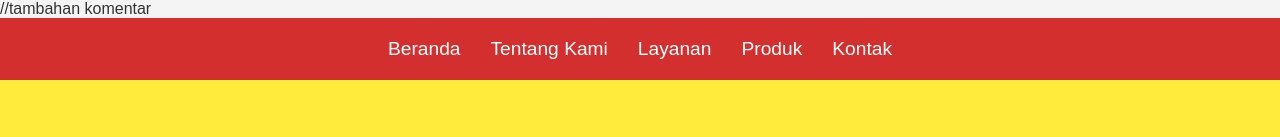
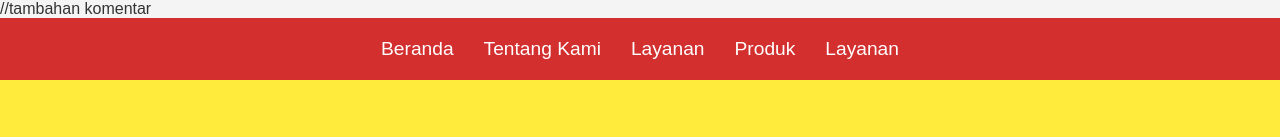
Before and after one commit to kevinmuhtiga/landingpagehtml, a plain HTML site: page index.html in a window 1280 px wide. Shown: the top 137 px of the page. Drawn offline with Linux system fonts and the light colour scheme.

Commit message:
perubahan kontak menjadi layanan

```diff
--- a/index.html
+++ b/index.html
@@ -110,7 +110,7 @@
                 <li><a href="#about">Tentang Kami</a></li>
                 <li><a href="#services">Layanan</a></li>
                 <li><a href="#products">Produk</a></li>
-                <li><a href="#contact">Kontak</a></li>
+                <li><a href="#contact">Layanan</a></li>
             </ul>
         </nav>
     </header>
```
